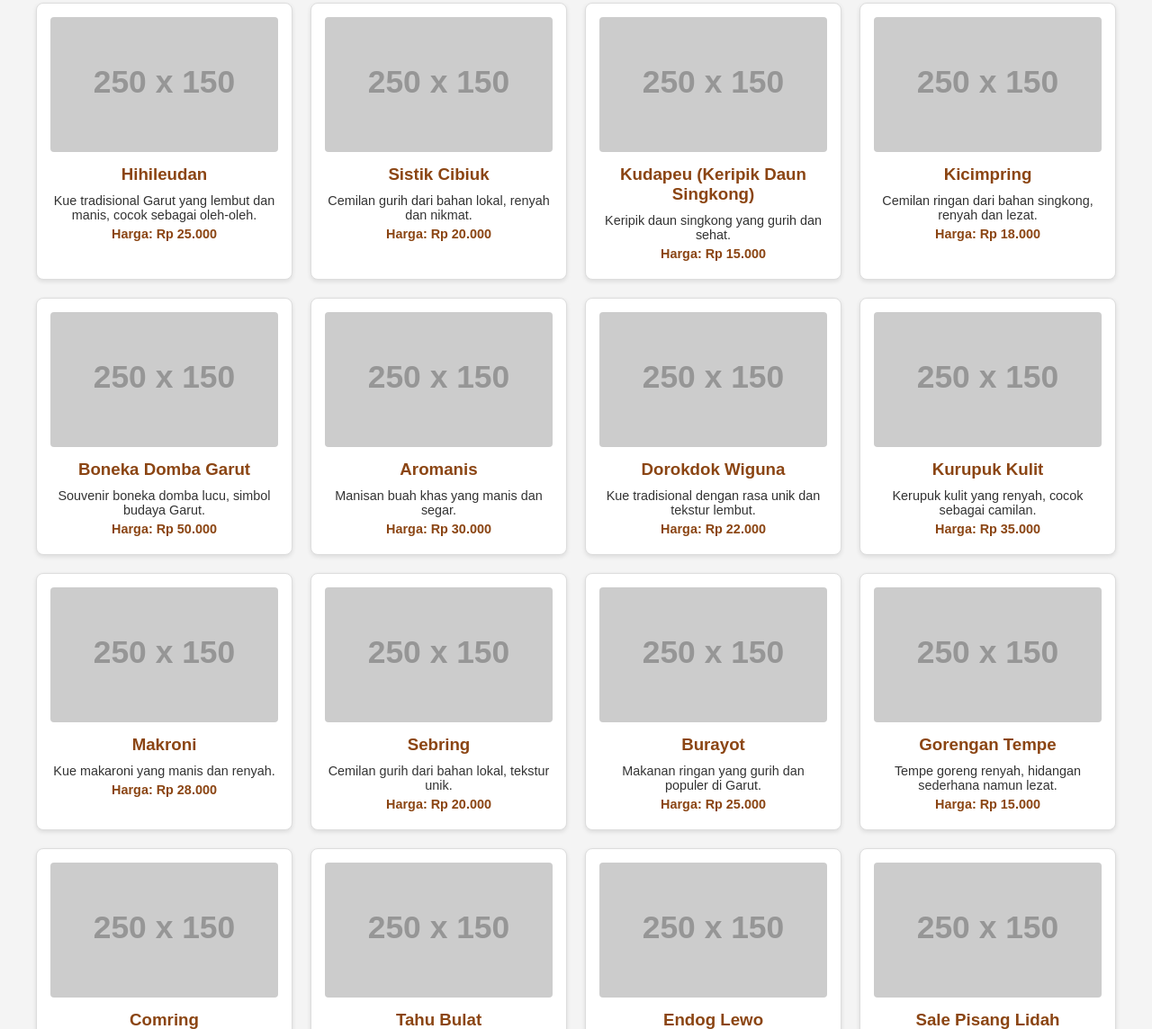
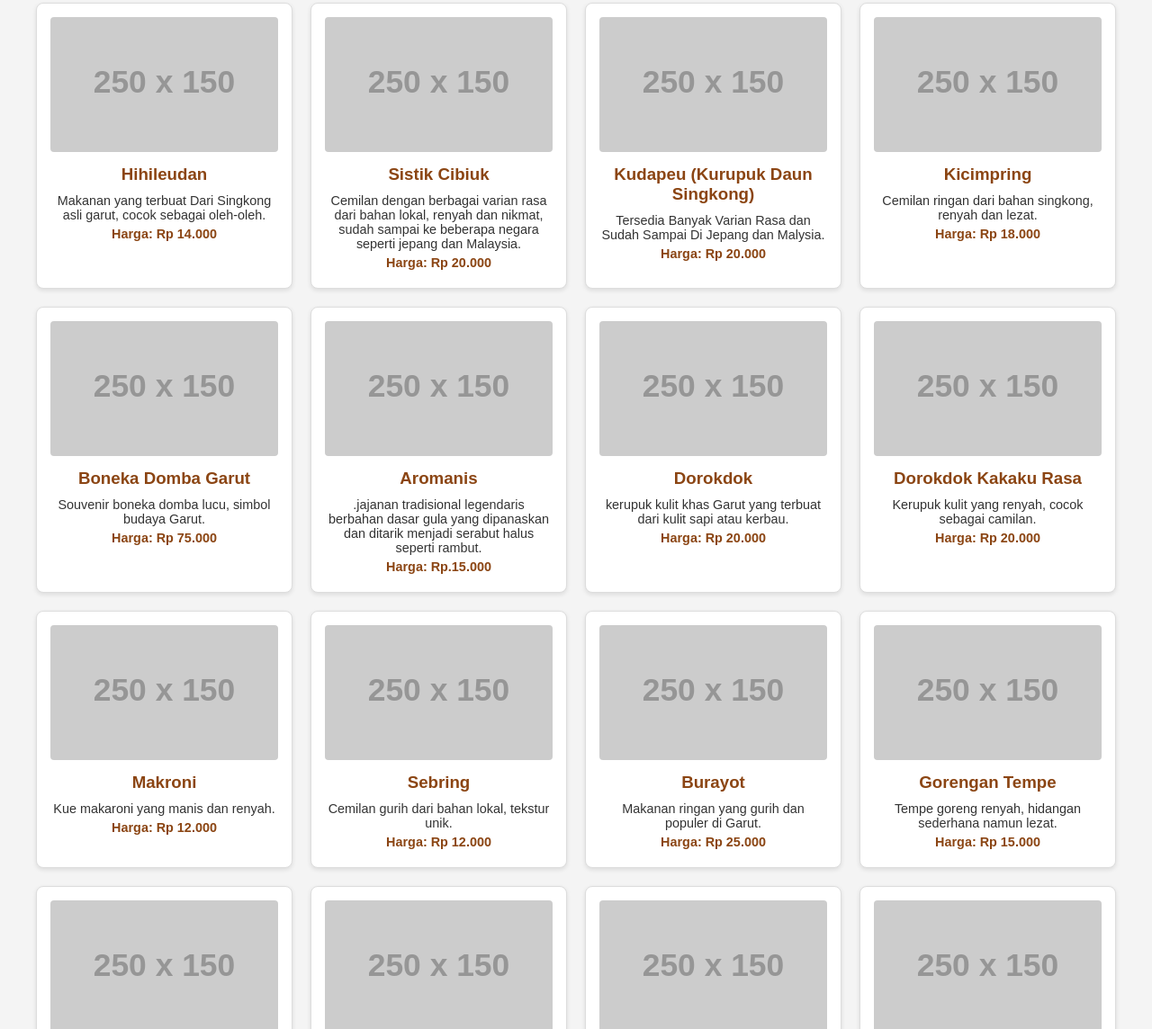
Before and after one commit to GalleryOleh-OlehGarut/GalleryOlehOlehGarut.Github.io, a plain HTML site: page index.html in a window 1280 px wide. Shown: the part 408-1552 px from the top of the page at 90% size. Drawn offline with Linux system fonts and the light colour scheme; placeholder pictures from the web are drawn by us.

Commit message:
Update index.html

```diff
--- a/index.html
+++ b/index.html
@@ -124,20 +124,21 @@
             <div class="produk-item">
                 <img src="https://via.placeholder.com/250x150?text=Hihileudan" alt="Hihileudan">
                 <h3>Hihileudan</h3>
-                <p>Kue tradisional Garut yang lembut dan manis, cocok sebagai oleh-oleh.</p>
-                <p class="harga">Harga: Rp 25.000</p>
+                <p> Makanan yang terbuat Dari Singkong asli garut, cocok sebagai oleh-oleh.</p>
+                <p class="harga">Harga: Rp 14.000</p>
             </div>
             <div class="produk-item">
                 <img src="https://via.placeholder.com/250x150?text=Sistik+Cibiuk" alt="Sistik Cibiuk">
                 <h3>Sistik Cibiuk</h3>
-                <p>Cemilan gurih dari bahan lokal, renyah dan nikmat.</p>
+                <p>Cemilan dengan berbagai varian rasa dari bahan lokal, renyah dan nikmat,
+                sudah sampai ke beberapa negara seperti jepang dan Malaysia.</p>
                 <p class="harga">Harga: Rp 20.000</p>
             </div>
             <div class="produk-item">
                 <img src="https://via.placeholder.com/250x150?text=Kudapeu" alt="Kudapeu">
-                <h3>Kudapeu (Keripik Daun Singkong)</h3>
-                <p>Keripik daun singkong yang gurih dan sehat.</p>
-                <p class="harga">Harga: Rp 15.000</p>
+                <h3>Kudapeu (Kurupuk Daun Singkong)</h3>
+                <p>Tersedia Banyak Varian Rasa dan Sudah Sampai Di Jepang dan Malysia.</p>
+                <p class="harga">Harga: Rp 20.000</p>
             </div>
             <div class="produk-item">
                 <img src="https://via.placeholder.com/250x150?text=Kicimpring" alt="Kicimpring">
@@ -149,37 +150,38 @@
                 <img src="https://via.placeholder.com/250x150?text=Boneka+Domba+Garut" alt="Boneka Domba Garut">
                 <h3>Boneka Domba Garut</h3>
                 <p>Souvenir boneka domba lucu, simbol budaya Garut.</p>
-                <p class="harga">Harga: Rp 50.000</p>
+                <p class="harga">Harga: Rp 75.000</p>
             </div>
             <div class="produk-item">
                 <img src="https://via.placeholder.com/250x150?text=Aromanis" alt="Aromanis">
                 <h3>Aromanis</h3>
-                <p>Manisan buah khas yang manis dan segar.</p>
-                <p class="harga">Harga: Rp 30.000</p>
+                <p>.jajanan tradisional legendaris berbahan dasar gula yang dipanaskan
+                    dan ditarik menjadi serabut halus seperti rambut.</p>
+                <p class="harga">Harga: Rp.15.000</p>
             </div>
             <div class="produk-item">
                 <img src="https://via.placeholder.com/250x150?text=Dorokdok+Wiguna" alt="Dorokdok Wiguna">
-                <h3>Dorokdok Wiguna</h3>
-                <p>Kue tradisional dengan rasa unik dan tekstur lembut.</p>
-                <p class="harga">Harga: Rp 22.000</p>
+                <h3>Dorokdok </h3>
+                <p>kerupuk kulit khas Garut yang terbuat dari kulit sapi atau kerbau.</p>
+                <p class="harga">Harga: Rp 20.000</p>
             </div>
             <div class="produk-item">
                 <img src="https://via.placeholder.com/250x150?text=Kurupuk+Kulit" alt="Kurupuk Kulit">
-                <h3>Kurupuk Kulit</h3>
+                <h3>Dorokdok Kakaku Rasa</h3>
                 <p>Kerupuk kulit yang renyah, cocok sebagai camilan.</p>
-                <p class="harga">Harga: Rp 35.000</p>
+                <p class="harga">Harga: Rp 20.000</p>
             </div>
             <div class="produk-item">
                 <img src="https://via.placeholder.com/250x150?text=Makroni" alt="Makroni">
                 <h3>Makroni</h3>
                 <p>Kue makaroni yang manis dan renyah.</p>
-                <p class="harga">Harga: Rp 28.000</p>
+                <p class="harga">Harga: Rp 12.000</p>
             </div>
             <div class="produk-item">
                 <img src="https://via.placeholder.com/250x150?text=Sebring" alt="Sebring">
                 <h3>Sebring</h3>
                 <p>Cemilan gurih dari bahan lokal, tekstur unik.</p>
-                <p class="harga">Harga: Rp 20.000</p>
+                <p class="harga">Harga: Rp 12.000</p>
             </div>
             <div class="produk-item">
                 <img src="https://via.placeholder.com/250x150?text=Burayot" alt="Burayot">
```
